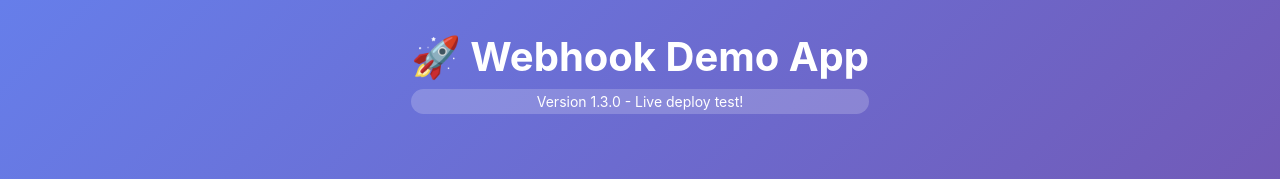
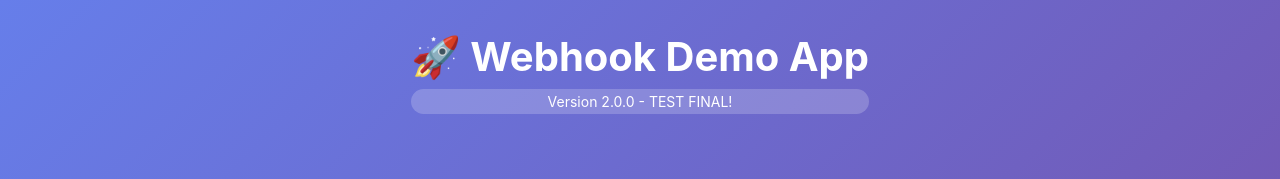
Before and after one commit to TiboBientotInShape/WebHooks, a React (Vite) app: page / in a window 1280 px wide. Shown: the top 179 px of the page. Built offline with nearby package versions, Linux system fonts and the light colour scheme.

Commit message:
v2.0.0 - TEST FINAL

```diff
--- a/src/App.jsx
+++ b/src/App.jsx
@@ -7,7 +7,7 @@ function App() {
     <div className="app">
       <header className="header">
         <h1>🚀 Webhook Demo App</h1>
-        <p className="version">Version 1.3.0 - Live deploy test!</p>
+        <p className="version">Version 2.0.0 - TEST FINAL!</p>
       </header>
 
       <main className="main">
```
